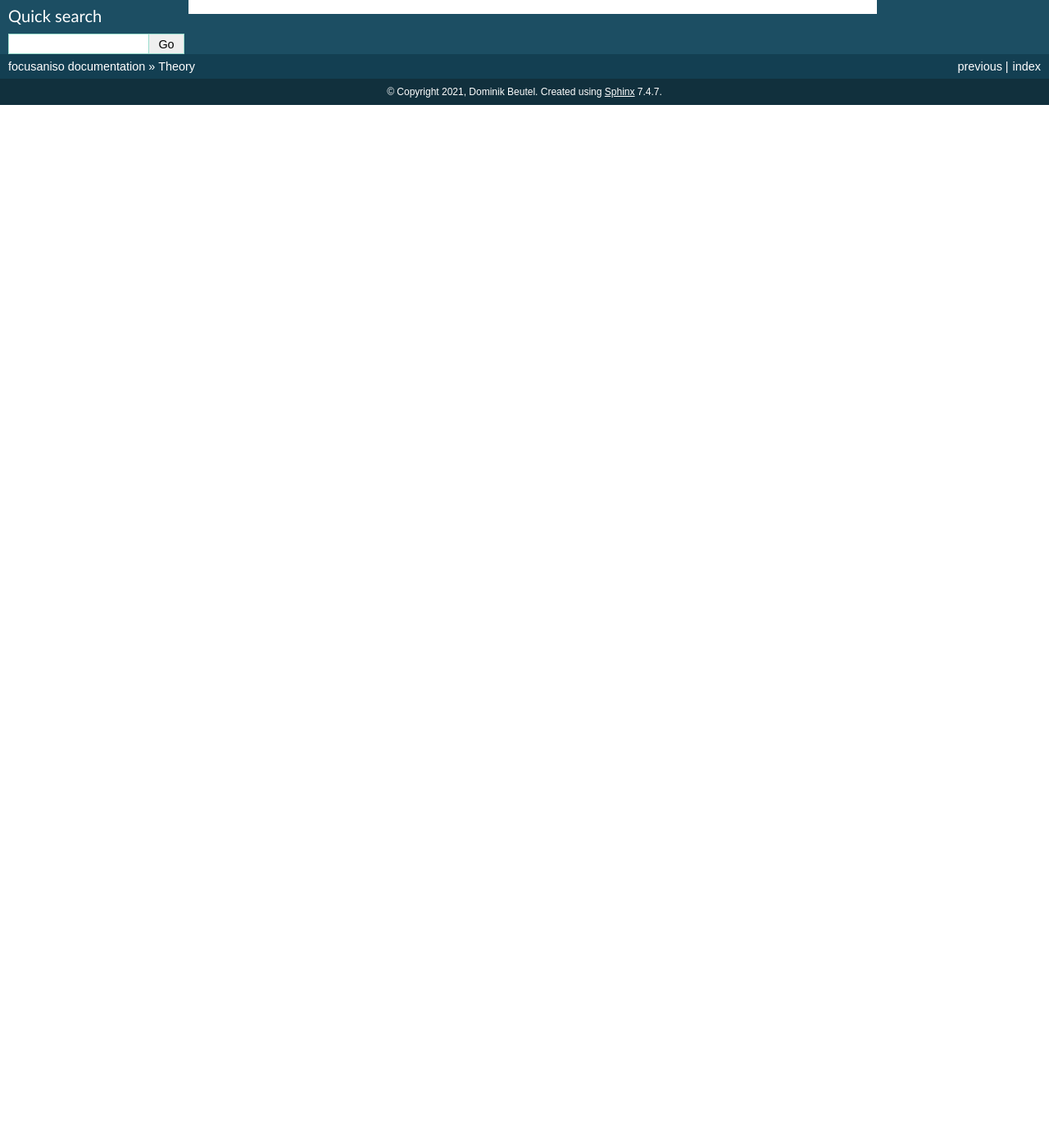
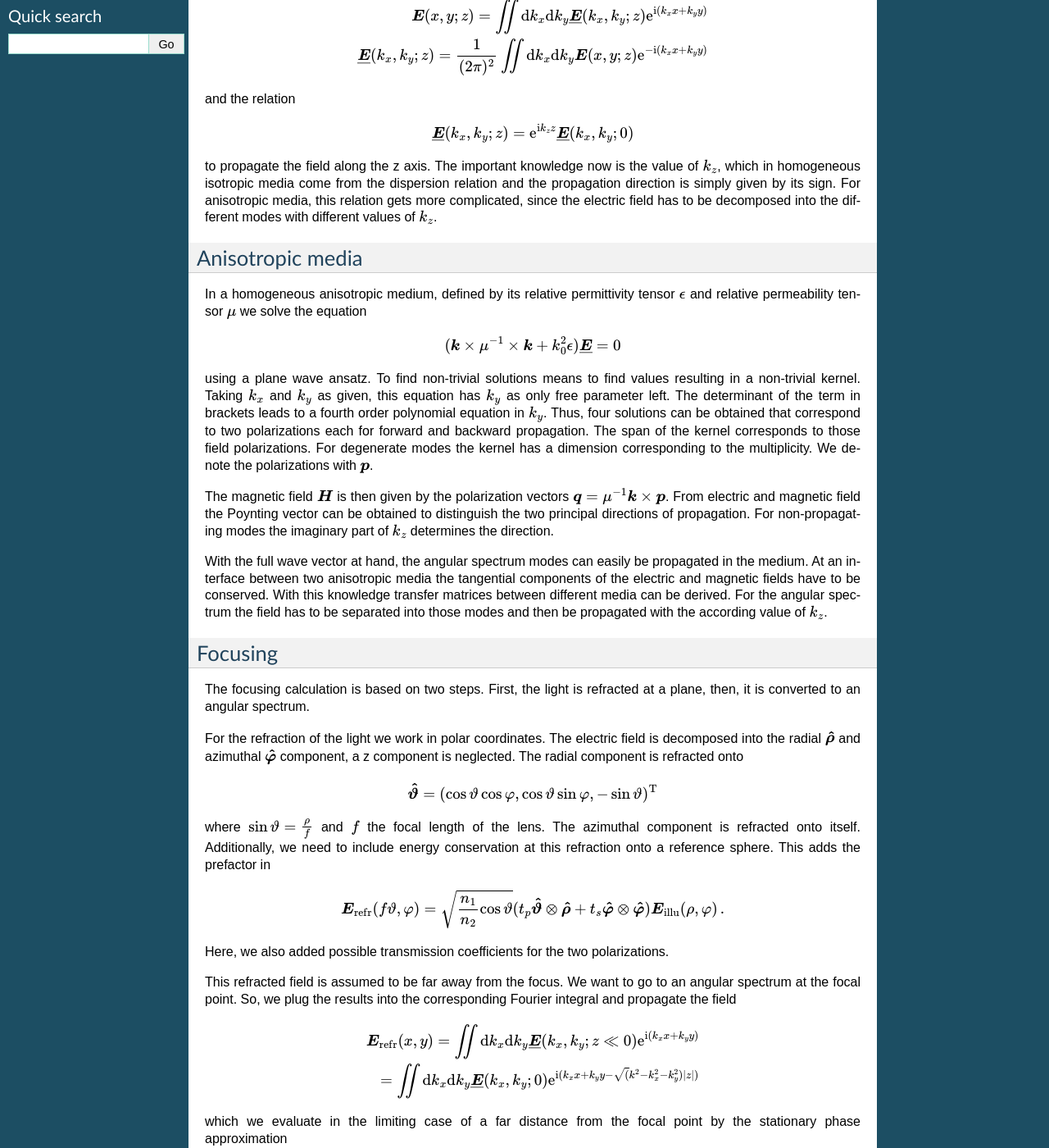
Before and after one commit to tfp-photonics/focusaniso, a Sphinx documentation site: the page built from docs/theory.rst, in a window 1280 px wide and 1400 px high, scrolled down 270 px. Shown: the whole window at 82% size. Built offline with Sphinx 7.4.7, drawn with Linux system fonts in a browser that asks for light colours; before the commit the page ends 900 px from its top, so only the background shows below that; some of the changed text lies outside the part shown.

Commit message:
Extend documentation

```diff
--- a/docs/theory.rst
+++ b/docs/theory.rst
@@ -1,11 +1,143 @@
 Theory
 ======
+
+A very short overview over the stuff the code implements.
 
 Real and angular spectrum
 -------------------------
 
+In stratified media a useful tool is the angular spectrum. We have a distinguished axis,
+which is conventionally chosen as z-axis. The angular spectrum
+:math:`\boldsymbol{\underline E}(k_x, k_y; z)` is the Fourier transform of the real
+field :math:`\boldsymbol E(x, y; z)` given by
+
+.. math::
+
+    \boldsymbol E(x, y; z)
+    = \iint \mathrm d k_x \mathrm d k_y
+    \boldsymbol{\underline E}(k_x, k_y; z)
+    \mathrm e^{\mathrm i (k_x x + k_y y)}
+    \\
+    \boldsymbol{\underline E}(k_x, k_y; z)
+    = \frac{1}{(2\pi)^2} \iint \mathrm d k_x \mathrm d k_y
+    \boldsymbol E(x, y; z)
+    \mathrm e^{-\mathrm i (k_x x + k_y y)}
+
+and the relation
+
+.. math::
+
+    \boldsymbol{\underline E}(k_x, k_y; z)
+    = \mathrm e^{\mathrm i k_z z}
+    \boldsymbol{\underline E}(k_x, k_y; 0)
+
+to propagate the field along the z axis. The important knowledge now is the value of
+:math:`k_z`, which in homogeneous isotropic media come from the dispersion relation and
+the propagation direction is simply given by its sign.
+For anisotropic media, this relation gets more complicated, since the electric field
+has to be decomposed into the different modes with different values of :math:`k_z`.
+
+
+Anisotropic media
+-----------------
+In a homogeneous anisotropic medium, defined by its relative permittivity tensor
+:math:`\epsilon` and relative permeability tensor :math:`\mu` we solve the equation
+
+.. math::
+
+    (\boldsymbol k \times \mu^{-1} \times \boldsymbol k + k_0^2 \epsilon)
+    \boldsymbol{\underline E} = 0
+
+using a plane wave ansatz. To find non-trivial solutions means to find values resulting
+in a non-trivial kernel. Taking :math:`k_x` and :math:`k_y` as given, this equation has
+:math:`k_y` as only free parameter left. The determinant of the term in brackets leads
+to a fourth order polynomial equation in :math:`k_y`. Thus, four solutions can be
+obtained that correspond to two polarizations each for forward and backward propagation.
+The span of the kernel corresponds to those field polarizations. For degenerate modes
+the kernel has a dimension corresponding to the multiplicity. We denote the
+polarizations with :math:`\boldsymbol p`.
+
+The magnetic field :math:`\boldsymbol H` is then given by the polarization vectors
+:math:`\boldsymbol q = \mu^{-1} \boldsymbol k \times \boldsymbol p`. From electric and
+magnetic field the Poynting vector can be obtained to distinguish the two principal
+directions of propagation. For non-propagating modes the imaginary part of :math:`k_z`
+determines the direction.
+
+With the full wave vector at hand, the angular spectrum modes can easily be propagated
+in the medium. At an interface between two anisotropic media the tangential components
+of the electric and magnetic fields have to be conserved. With this knowledge transfer
+matrices between different media can be derived. For the angular spectrum the field
+has to be separated into those modes and then be propagated with the according value of
+:math:`k_z`.
+
 Focusing
 --------
 
-Anisotropic media
------------------
+The focusing calculation is based on two steps. First, the light is refracted at a
+plane, then, it is converted to an angular spectrum.
+
+For the refraction of the light we work in polar coordinates. The electric field is
+decomposed into the radial :math:`\boldsymbol{\hat \rho}` and azimuthal
+:math:`\boldsymbol{\hat \varphi}` component, a z component is neglected.
+The radial component is refracted onto
+
+.. math::
+
+    \boldsymbol{\hat \vartheta}
+    = (\cos\vartheta\cos\varphi, \cos\vartheta\sin\varphi, -\sin\vartheta)^{\mathrm T}
+
+where :math:`\sin\vartheta = \frac{\rho}{f}` and :math:`f` the focal length of the lens.
+The azimuthal component is refracted onto itself. Additionally, we need to include
+energy conservation at this refraction onto a reference sphere. This adds the prefactor
+in
+
+.. math::
+
+    \boldsymbol E_{\text{refr}}(f\vartheta, \varphi)
+    =
+    \sqrt{\frac{n_1}{n_2} \cos\vartheta}
+    (t_p \boldsymbol{\hat \vartheta} \otimes \boldsymbol{\hat \rho}
+    + t_s \boldsymbol{\hat \varphi} \otimes \boldsymbol{\hat \varphi})
+    \boldsymbol E_{\text{illu}}(\rho, \varphi)\,.
+
+Here, we also added possible transmission coefficients for the two polarizations.
+
+This refracted field is assumed to be far away from the focus. We want to go to an
+angular spectrum at the focal point. So, we plug the results into the corresponding
+Fourier integral and propagate the field
+
+.. math::
+
+    \boldsymbol E_\text{refr}(x, y)
+    = \iint \mathrm d k_x \mathrm d k_y
+    \boldsymbol{\underline E}(k_x, k_y; z \ll 0)
+    \mathrm e^{\mathrm i (k_x x + k_y y)}
+    \\
+    = \iint \mathrm d k_x \mathrm d k_y
+    \boldsymbol{\underline E}(k_x, k_y; 0)
+    \mathrm e^{\mathrm i (k_x x + k_y y - \sqrt(k^2 - k_x^2 - k_y^2) |z|)}
+
+which we evaluate in the limiting case of a far distance from the focal point by the
+stationary phase approximation
+
+.. math::
+
+    \boldsymbol E_\text{refr}(x, y)
+    = \lim_{kr \rightarrow \infty} \iint_{k_x^2 + ky^2 \leq k^2}
+    \mathrm d k_x \mathrm d k_y
+    \boldsymbol{\underline E}(k_x, k_y; 0)
+    \mathrm e^{\mathrm i k r (\frac{k_x x}{kr} + \frac{k_y x}{kr} - \frac{k_z |z|}{kr})}
+    \\
+    = 2 \pi \mathrm i \frac{\mathrm e^{\mathrm i k r}}{r} k_z
+    \boldsymbol{\underline E}\left(\frac{-k x}{r}, \frac{-k y}{r}; 0\right)\,.
+
+This expression can be inverted to result in
+
+.. math::
+
+    \boldsymbol{\underline E}\left(\frac{k \rho}{f}, \varphi + \pi\right)
+    =
+    \frac{-\mathrm i f \mathrm e^{-\mathrm i k f}}{2 \pi k_z}
+    \boldsymbol E_\text{refr}(\rho, \varphi)
+
+where :math:`r` is replaced by the focal length.
```
Also changed, not shown: focusaniso.py (+12 -23 lines), docs/conf.py (line endings or trailing spaces).
